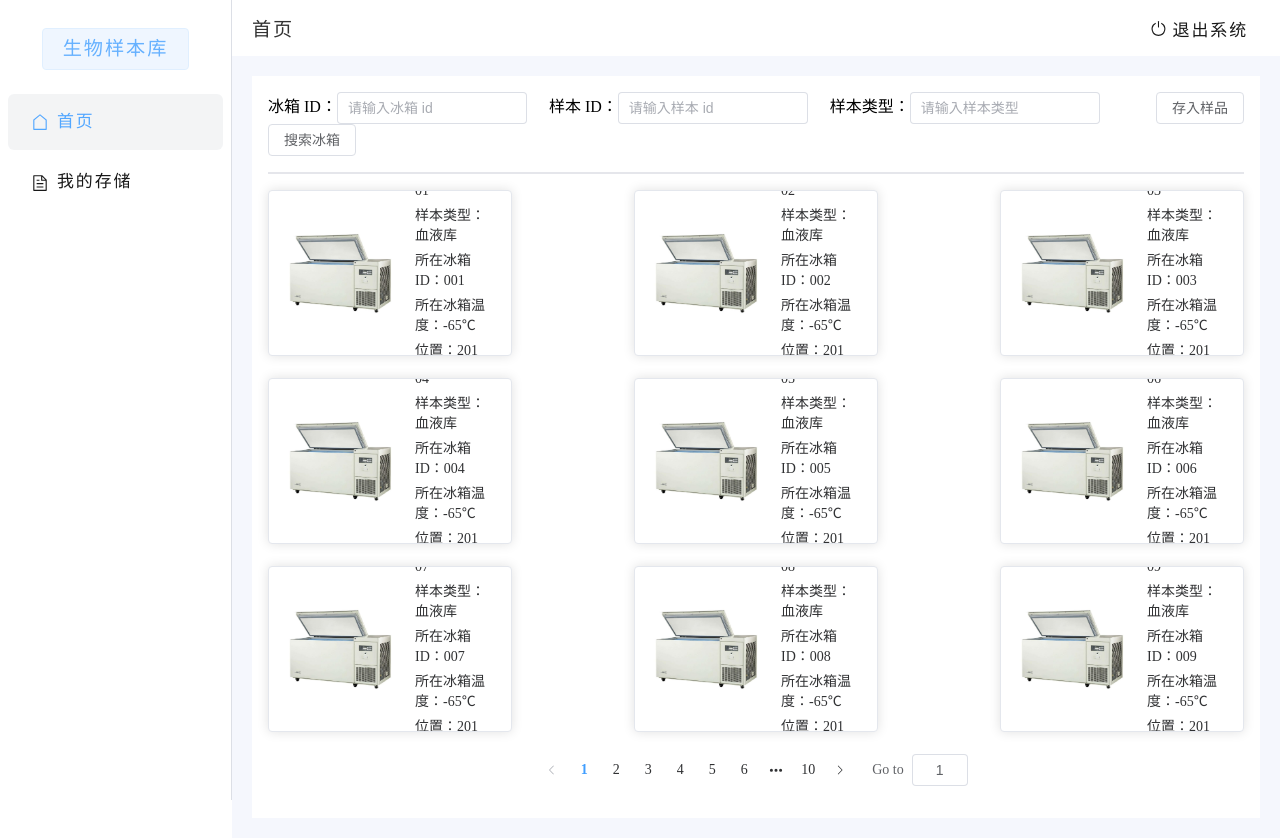
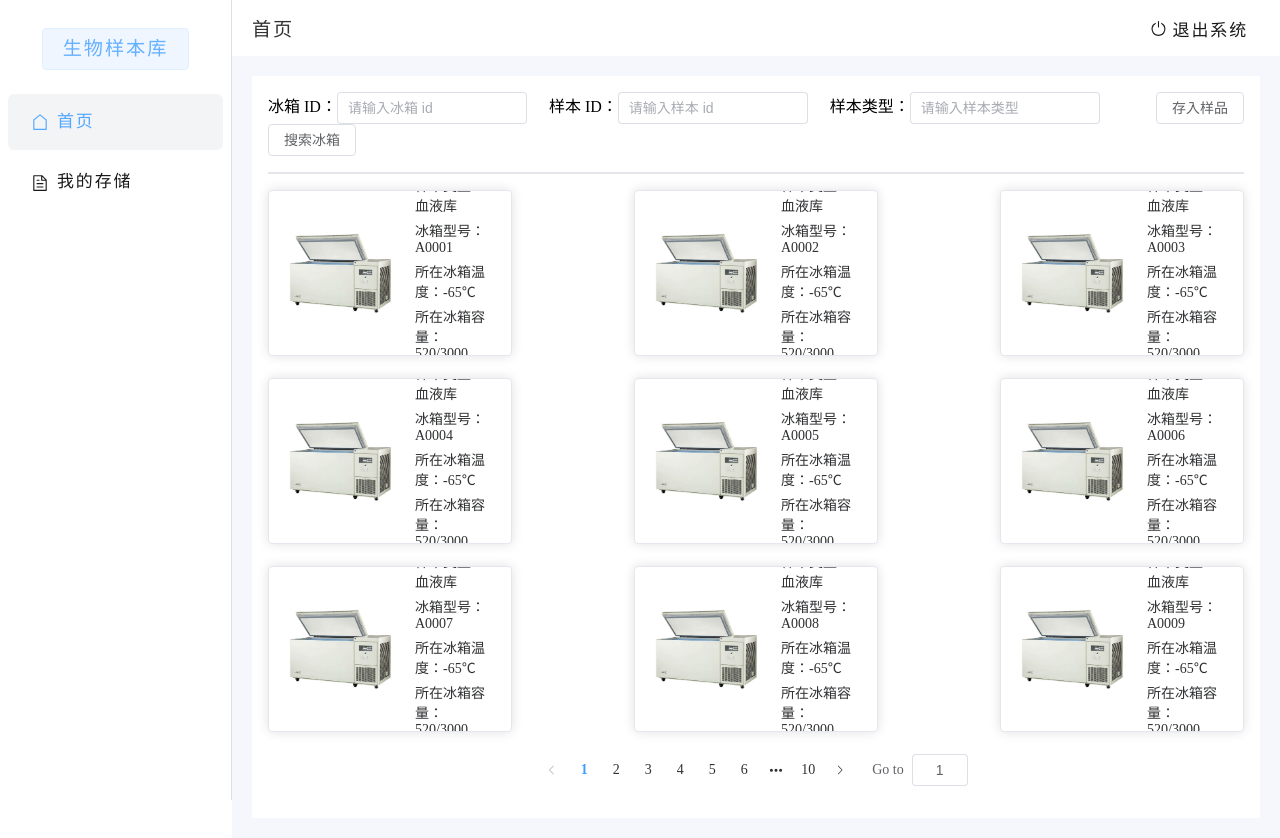
Before and after one commit to CSPSY/bio-bank, a Vue app: page / in a window 1280 px wide. Built offline with nearby package versions, Linux system fonts and the light colour scheme.

Commit message:
update: 更新首页展示内容

```diff
--- a/src/pages/admin/Index.vue
+++ b/src/pages/admin/Index.vue
@@ -106,10 +106,11 @@ const inputId = ref('')
                       style="width: 120px; padding: 0 6px;"
                     />
                     <div style="padding: 14px;">
-                      <div style="margin-bottom: 5px; ">样本 ID：<span>{{ o.toString().padStart(2, '0') }}</span></div>
+                      <div style="margin-bottom: 5px; ">冰箱 ID：<span>{{ o.toString().padStart(2, '0') }}</span></div>
                       <div style="margin-bottom: 5px; ">样本类型：<span>血液库</span></div>
-                      <div style="margin-bottom: 5px; ">所在冰箱 ID：<span>{{ o.toString().padStart(3, '0') }}</span></div>
+                      <div style="margin-bottom: 5px; ">冰箱型号：<span>{{ 'A'+o.toString().padStart(4, '0') }}</span></div>
                       <div style="margin-bottom: 5px; ">所在冰箱温度：<span>-65℃</span></div>
+                      <div style="margin-bottom: 5px; ">所在冰箱容量：<span>520/3000</span></div>
                       <div style="margin-bottom: 5px; ">位置：<span>201号房3层2架</span></div>
                     </div>
                   </el-card>
--- a/src/pages/user/Index.vue
+++ b/src/pages/user/Index.vue
@@ -91,10 +91,11 @@ const inputId = ref('')
                       style="width: 120px; padding: 0 6px;"
                     />
                     <div style="padding: 14px;">
-                      <div style="margin-bottom: 5px; ">样本 ID：<span>{{ o.toString().padStart(2, '0') }}</span></div>
+                      <div style="margin-bottom: 5px; ">冰箱 ID：<span>{{ o.toString().padStart(2, '0') }}</span></div>
                       <div style="margin-bottom: 5px; ">样本类型：<span>血液库</span></div>
-                      <div style="margin-bottom: 5px; ">所在冰箱 ID：<span>{{ o.toString().padStart(3, '0') }}</span></div>
+                      <div style="margin-bottom: 5px; ">冰箱型号：<span>{{ 'A'+o.toString().padStart(4, '0') }}</span></div>
                       <div style="margin-bottom: 5px; ">所在冰箱温度：<span>-65℃</span></div>
+                      <div style="margin-bottom: 5px; ">所在冰箱容量：<span>520/3000</span></div>
                       <div style="margin-bottom: 5px; ">位置：<span>201号房3层2架</span></div>
                     </div>
                   </el-card>
```
